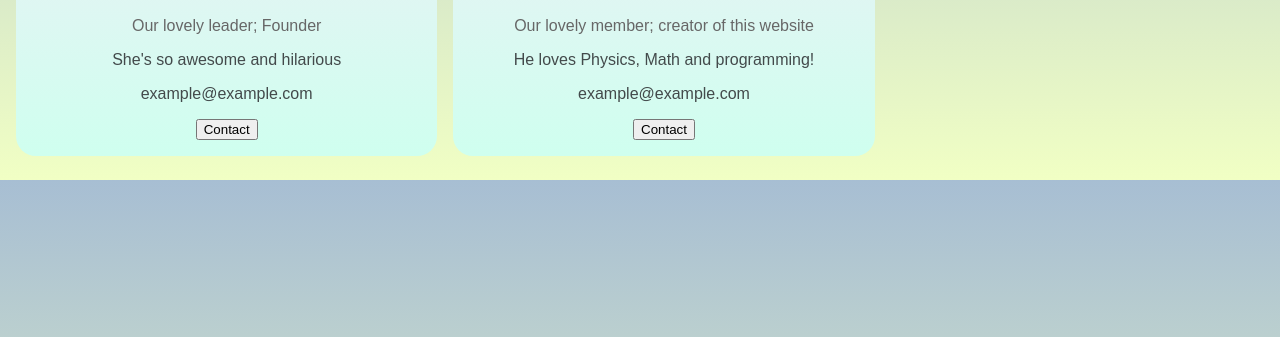
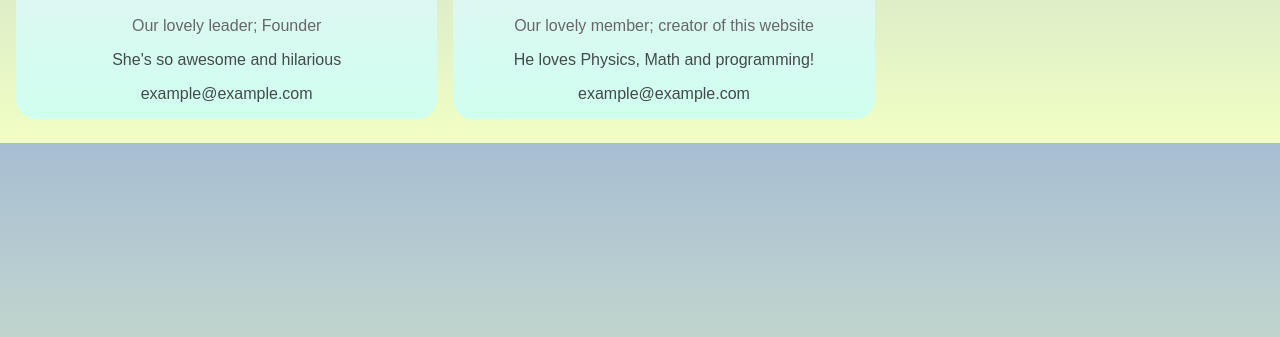
Before and after one commit to Minimaruva/Tutor-group, a plain HTML site: page index.html in a window 1280 px wide. Shown: the part 409-746 px from the top of the page. Drawn offline with Linux system fonts and the light colour scheme.

Commit message:
Update index.html

```diff
--- a/index.html
+++ b/index.html
@@ -18,8 +18,7 @@
         <h2>Olga Kekis</h2>
         <p class="title">Our lovely leader; Founder</p>
         <p>She's so awesome and hilarious</p>
-        <p>example@example.com</p>
-        <p><button class="button">Contact</button></p>
+	      <p>example@example.com</p>
       </div>
 
     </div>
@@ -33,7 +32,6 @@
         <p class="title">Our lovely member; creator of this website</p>
         <p>He loves Physics, Math and programming!</p>
         <p>example@example.com</p>
-        <p><button class="button">Contact</button></p>
       </div>
 
     </div>
```
